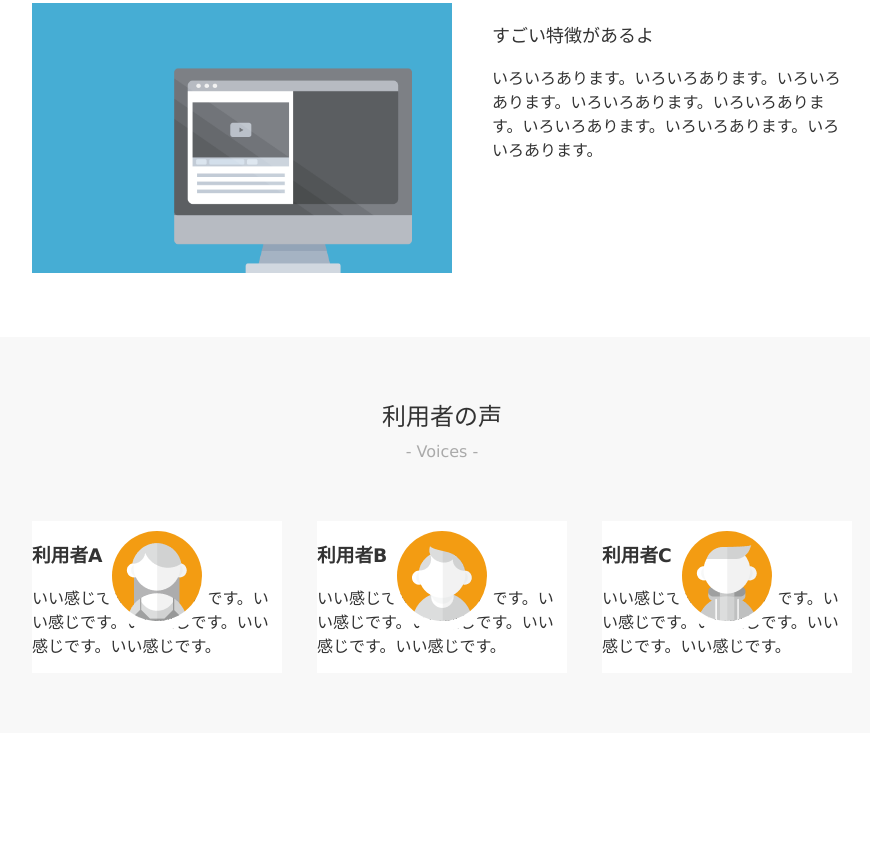
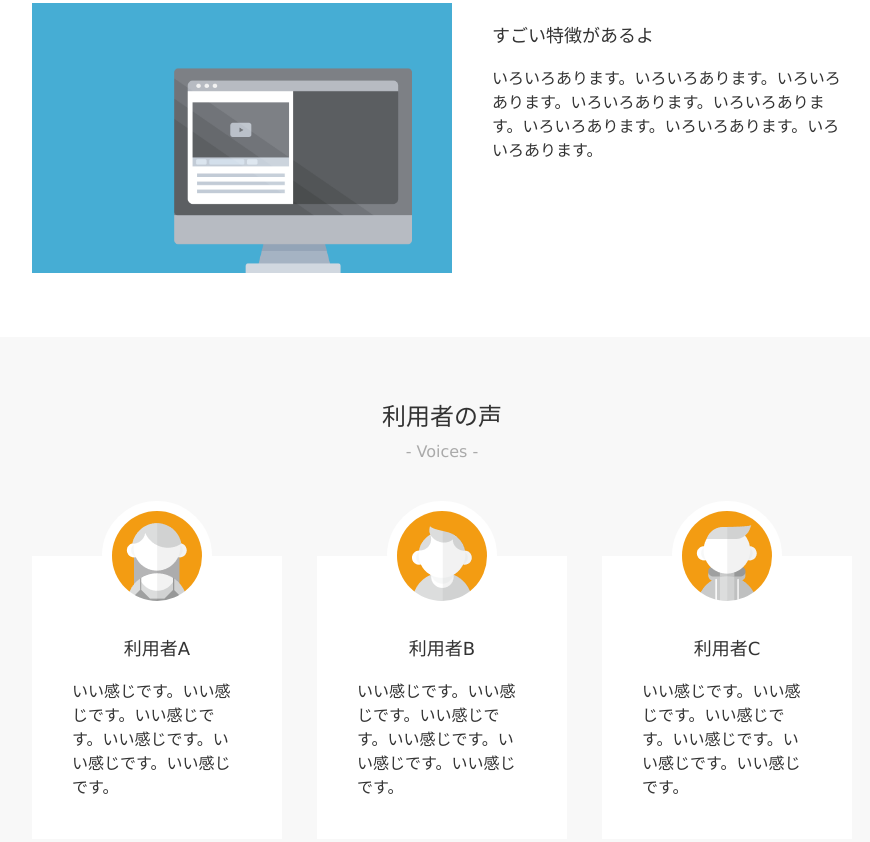
Before and after one commit to ikakusai3104/HTML, a plain HTML site: page MyDotinstallPane/index.html in a window 1280 px wide. Shown: the part 1153-1995 px from the top of the page, without its empty margins (198-1068 px from the left). Before the commit the page ends 1886 px from the top, so only its background shows below. Drawn offline with Linux system fonts and the light colour scheme.

Commit message:
edit voice flex

```diff
--- a/MyDotinstallPane/css/styles.css
+++ b/MyDotinstallPane/css/styles.css
@@ -113,6 +113,8 @@ header img{
     width: 250px;
     background  : #fff;
     position: relative;
+    box-sizing: border-box;
+    padding: 60px 40px 25px;
 }
 
 .voice img{
@@ -122,4 +124,15 @@ header img{
     left: 0;
     right: 0;
     margin: 0 auto;
+    top: -55px;
 }
+
+.voice h1{
+    text-align: center;
+    font-size: 18px;
+    font-weight: normal;
+}
+
+.voices .section-title{
+    margin-bottom: 95px;
+}
```
